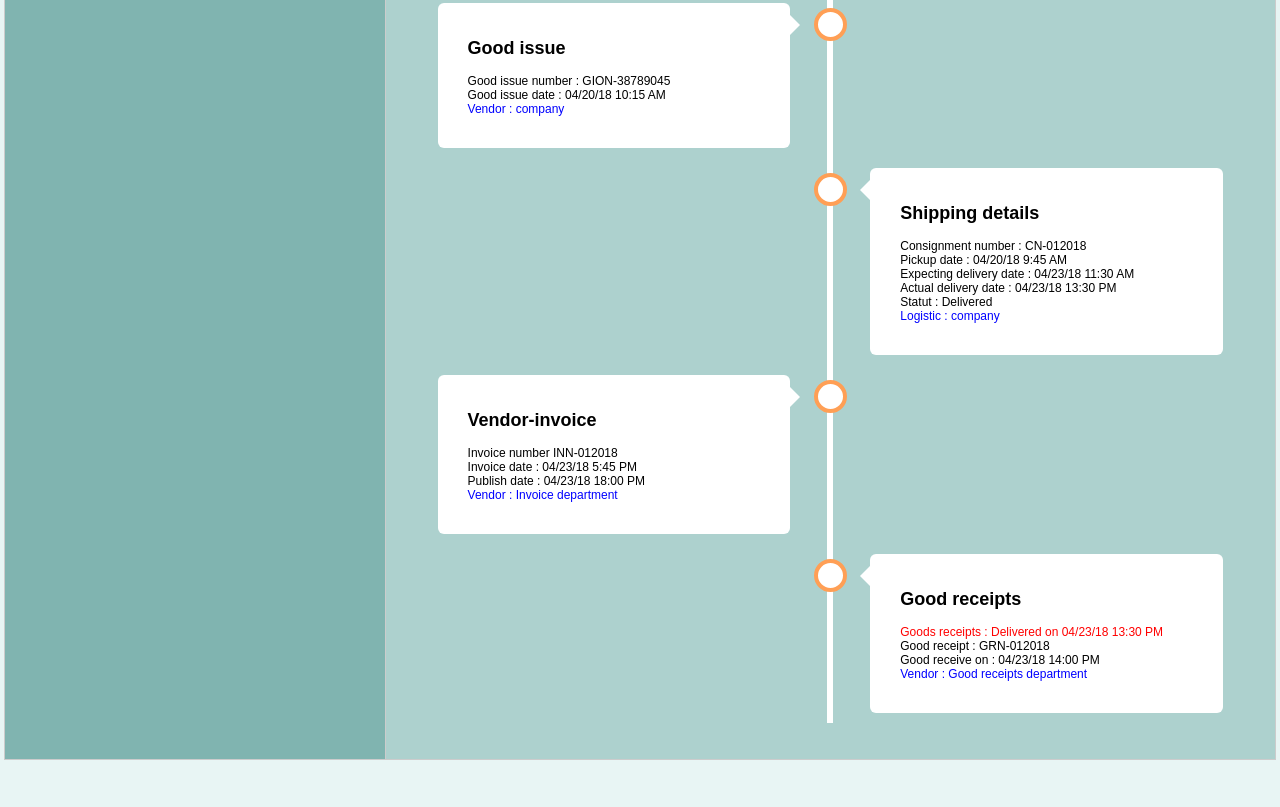
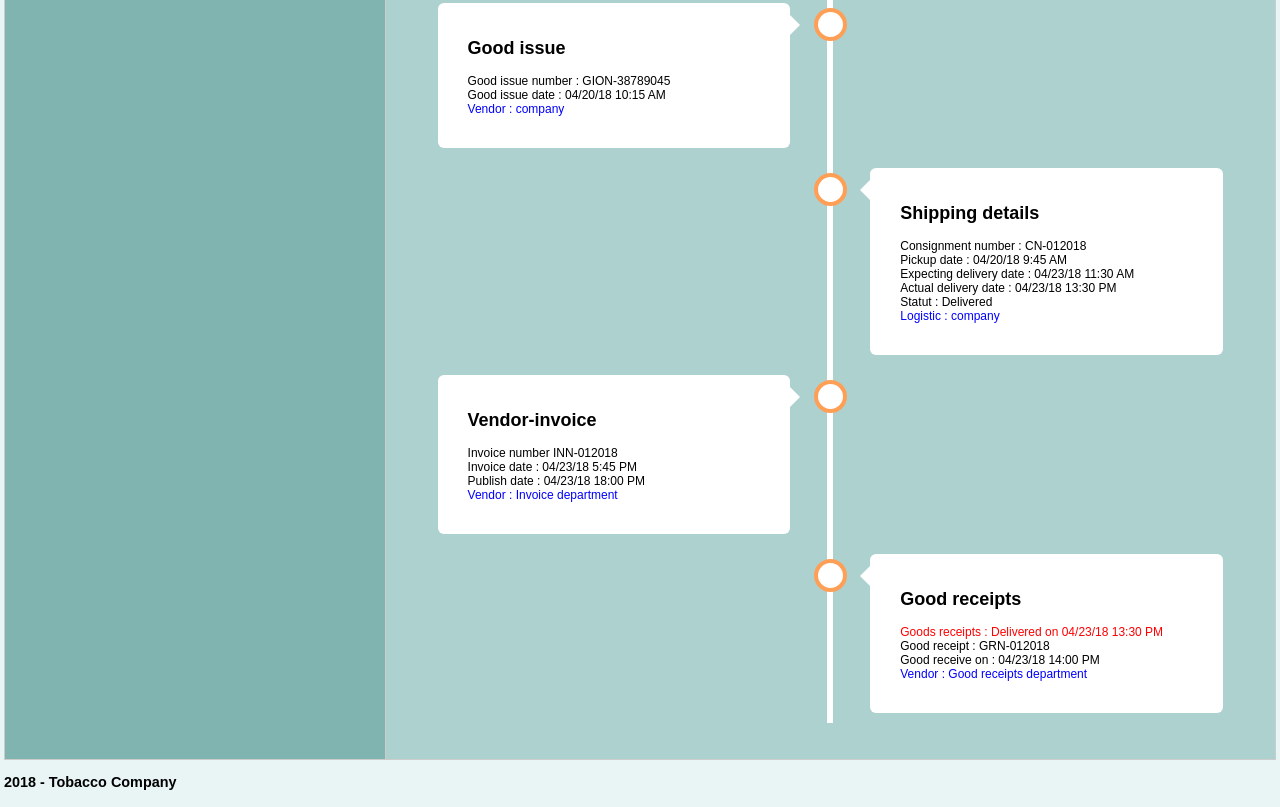
Before and after one commit to llemesre/Tobacco-tracking, a plain HTML site: page index.html in a window 1280 px wide. Shown: the part 578-1385 px from the top of the page. Before the commit the page ends 1340 px from the top, so only its background shows below. Drawn offline with Linux system fonts and the light colour scheme.

Commit message:
update index.html

```diff
--- a/index.html
+++ b/index.html
@@ -396,7 +396,7 @@ clear:both;
 <div id="footer">
 <div class="copyright">
 
-<p></p>
+<p> 2018 - Tobacco Company</p>
 
 
 <script>
```
